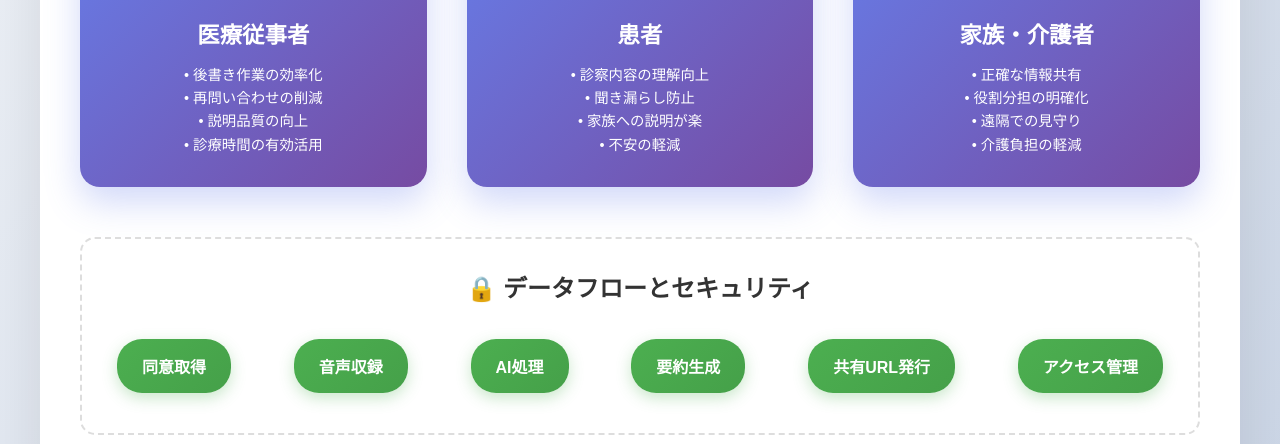
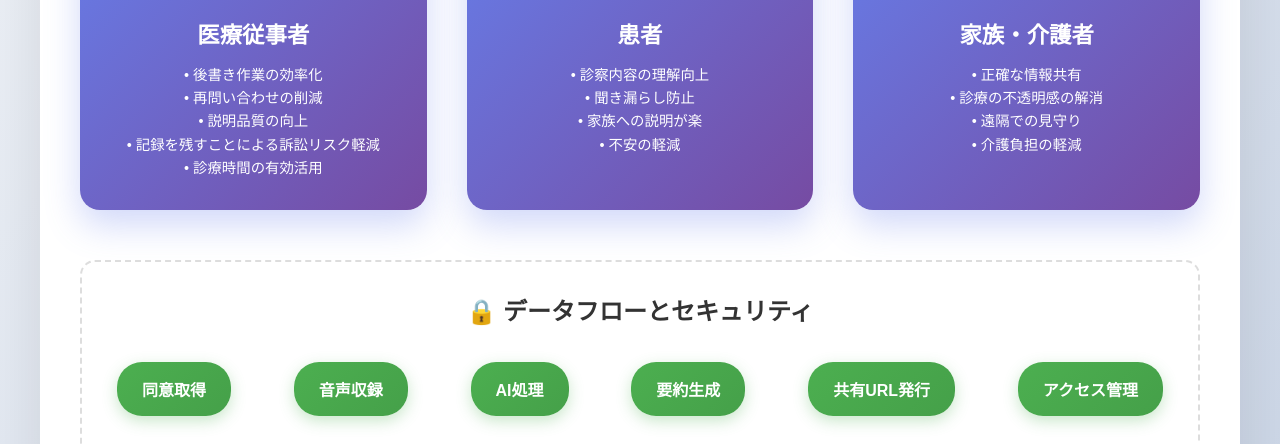
Before and after one commit to Keeeeei-Soeda/yorisoi-architecture, a plain HTML site: page about_page.html in a window 1280 px wide. Shown: the part 652-1096 px from the top of the page. Drawn offline with Linux system fonts and the light colour scheme.

Commit message:
Update about_page.html

```diff
--- a/about_page.html
+++ b/about_page.html
@@ -291,7 +291,9 @@
                     • 後書き作業の効率化<br>
                     • 再問い合わせの削減<br>
                     • 説明品質の向上<br>
+                    • 記録を残すことによる訴訟リスク軽減<br>
                     • 診療時間の有効活用
+
                 </div>
             </div>
 
@@ -311,7 +313,7 @@
                 <div class="participant-title">家族・介護者</div>
                 <div class="participant-benefits">
                     • 正確な情報共有<br>
-                    • 役割分担の明確化<br>
+                    • 診療の不透明感の解消<br>
                     • 遠隔での見守り<br>
                     • 介護負担の軽減
                 </div>
```
